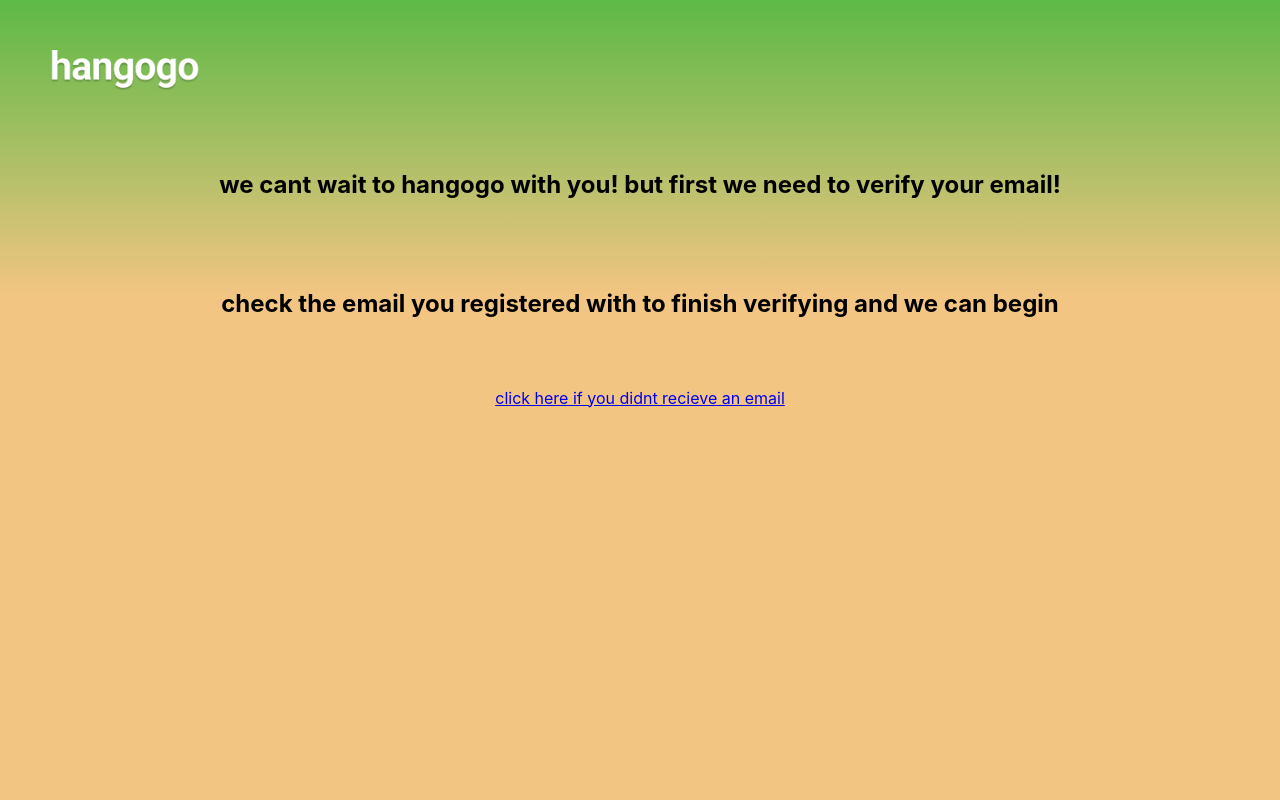
After one commit to Lizeth-V/HangoGo, a Flask app: template templates/verify.html in a window 1280 px wide. The commit adds this page. Run offline with Flask 3, Linux system fonts and the light colour scheme; the template is opened without the code that fills it, so the values that code supplies are empty.

Commit message:
new stuff

```diff
--- a/app.py
+++ b/app.py
@@ -71,7 +71,6 @@ def login():
     return render_template("login.html")
 
 
-
 @app.route("/create-account/<username>", methods=["GET", "POST"])
 def create_account(username):
         if request.method == "POST":
@@ -106,18 +105,11 @@ def create_account(username):
 def index():
     return render_template("index.html")
 
-# Sending Email Verifications
-load_dotenv()
-#this is a SMTP Server used for gmail
-app.config['MAIL_SERVER']= os.getenv('MAIL_SERVER')
-app.config['MAIL_PORT'] = os.getenv('MAIL_PORT')
-app.config['MAIL_USERNAME'] = os.getenv('MAIL_USERNAME')
-app.config['MAIL_PASSWORD'] = os.getenv('MAIL_PASSWORD')
+# Sending Email Verifications (Lizeth)
 
-mail = Mail(app)
-
+@app.route("/verify/<token>")
 def verify():
-    pass
+    user = users_collection
 
 def send_verification(email,token):
     # sender =['letshangogo@gmail.com']
@@ -128,5 +120,14 @@ def send_verification(email,token):
 
     return "Verification email sent"
 
+load_dotenv()
+#this is a SMTP Server used for gmail
+app.config['MAIL_SERVER']= os.getenv('MAIL_SERVER')
+app.config['MAIL_PORT'] = os.getenv('MAIL_PORT')
+app.config['MAIL_USERNAME'] = os.getenv('MAIL_USERNAME')
+app.config['MAIL_PASSWORD'] = os.getenv('MAIL_PASSWORD')
+
+mail = Mail(app)
+
 if __name__ == "__main__":
     app.run(debug=True)
--- a/static/css/style.css
+++ b/static/css/style.css
@@ -4,7 +4,7 @@ body {
     background-repeat: no-repeat;
     background-attachment: fixed;
     background-image: linear-gradient(180deg, rgba(2,0,36,1) 0%, rgba(93,185,70,1) 0%, rgba(242,197,130,1) 37%);
-  }
+}
 
 html{
     height: 100%;
--- a/templates/interests.html
+++ b/templates/interests.html
@@ -4,7 +4,7 @@
     <head>
         <meta charset="UTF-8">
         <meta name="viewport" content="width=device-width, initial-scale=1.0">
-        <link rel="stylesheet" href="style.css">
+        <link rel="stylesheet" href="../static/css/style.css">
         <link rel="stylesheet2" href="interests.css">
     </head>
     <body>
@@ -24,6 +24,7 @@
                     <br><br>
                     <input type="checkbox" id="interest1" name="interest1" value="Food">
                     <label for="interest1"> Food</label><br>
+                    <img src="../icons/food.png" alt="food">
 
                     <input type="checkbox" id="interest2" name="interest2" value="Entertainment">
                     <label for="interest2"> Entertainment</label><br>
--- /dev/null
+++ b/templates/verify.html
@@ -0,0 +1,27 @@
+<!DOCTYPE html>
+<html>
+    <head>
+        <meta charset="UTF-8">
+        <meta name="viewport" content="width=device-width, initial-scale=1.0">
+        <link rel="stylesheet" href="../static/css/style.css">
+    </head>
+    <body>
+        <header>
+            <div id="logo">
+                <img src="../Logos/hangogo.png" alt="Hangogo">
+            </div>
+        </header>
+        <section id = verify>
+            <div class="container">
+                <h2> we cant wait to hangogo with you! but first we need to verify your email! </h2>
+            </div>
+            <div class="container">
+                <h2> check the email you registered with to finish verifying and we can begin </h2>
+            </div>
+            <div class="container">
+                <span class="resend"> <a href="#"> click here if you didnt recieve an email</a></span>
+            </div>
+        </section>
+    </body>
+
+</html>
```
